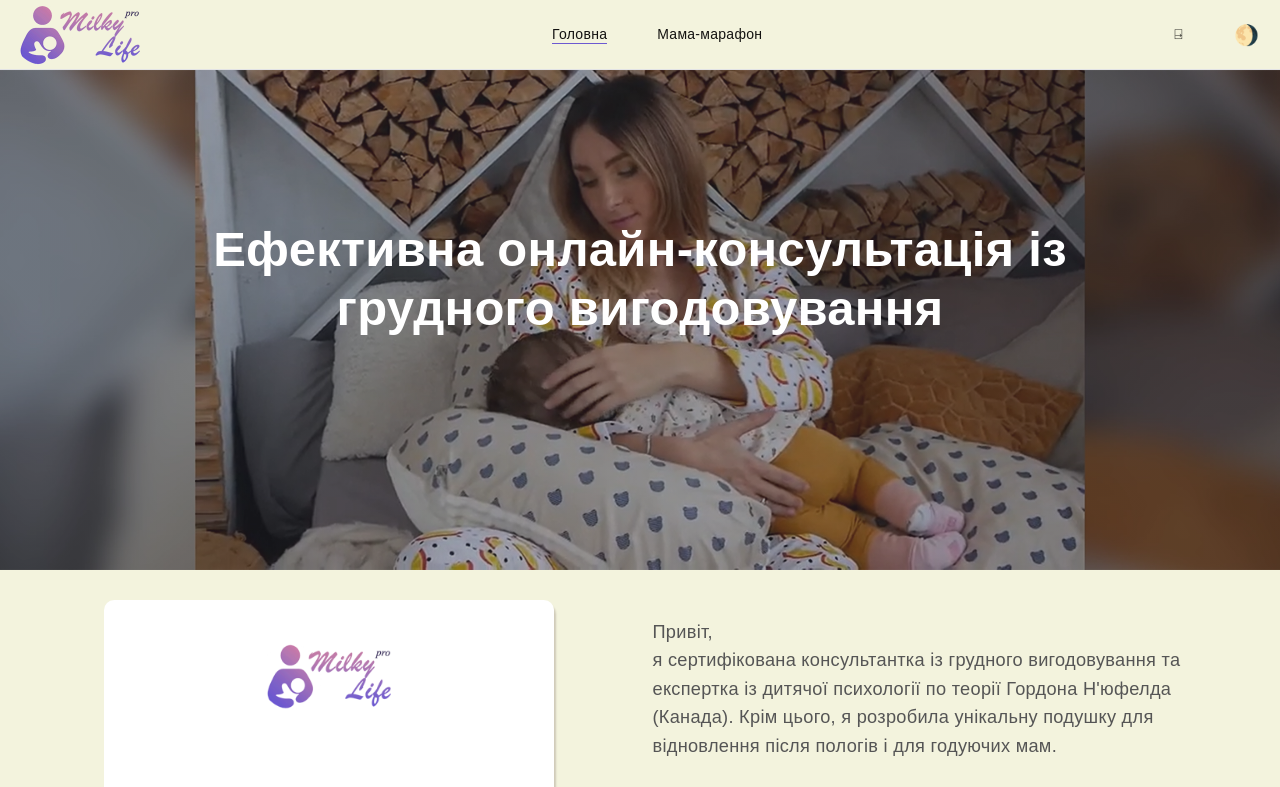
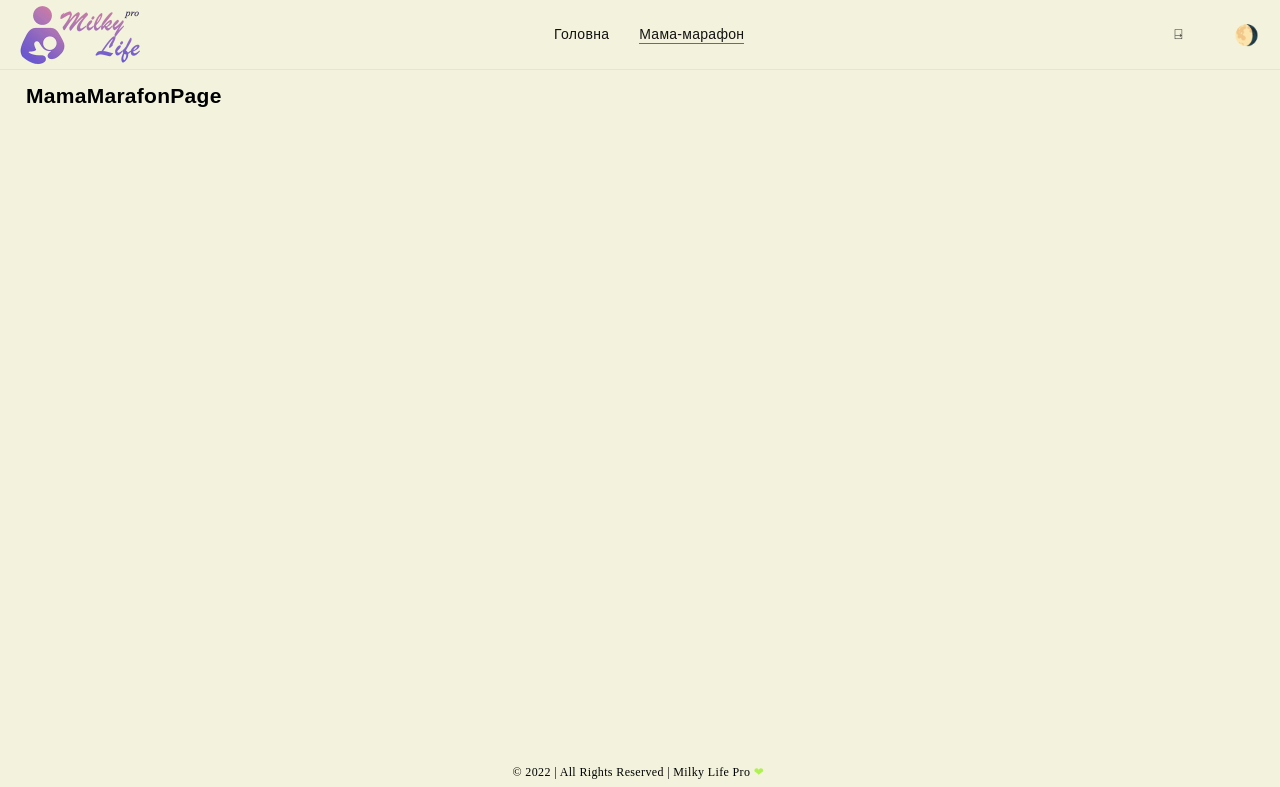
Before and after one commit to AnnaSobchenko/milkylifepro, a React (Create React App) app: page /mama-marafon in a window 1280 px wide. Before the commit this address led to /. Shown: the top 787 px of the page. Built offline with nearby package versions, Linux system fonts and the light colour scheme.

Commit message:
s.mamamarafon page create

```diff
--- a/src/App.js
+++ b/src/App.js
@@ -20,6 +20,7 @@ import RegisterPage from "./pages/RegisterPage/RegisterPage";
 import Footer from "./components/_navigations/Footer/Footer";
 import { getTheme } from "./redux/theme/themeSelector";
 import UsersPage from "./pages/UsersPage/UsersPage";
+import MamaMarafonPage from "./pages/MamaMarafonPage/MamaMarafonPage";
 
 function App() {
   const isAdmin = useSelector(getIsAdmin);
@@ -42,6 +43,7 @@ function App() {
           <Route path="/" element={<AppBar />}>
             <Route index element={<MainPage />} />
             <Route element={<PublicRoute />}>
+              <Route path="/mama-marafon" element={<MamaMarafonPage />} />
               <Route path="login" element={<LoginPage />} />
               <Route path="register" element={<RegisterPage />} />
             </Route>
--- /dev/null
+++ b/src/pages/MamaMarafonPage/MamaMarafonPage.jsx
@@ -0,0 +1,12 @@
+import s from "./MamaMarafonPage.module.scss";
+
+const MamaMarafonPage = () => {
+    return (
+<div className={`container ${s.mamamarafon}`}>
+
+        <h2>MamaMarafonPage</h2>
+</div>
+     );
+}
+
+export default MamaMarafonPage;
--- /dev/null
+++ b/src/pages/MamaMarafonPage/MamaMarafonPage.module.scss
@@ -0,0 +1,8 @@
+.mamamarafon {
+  min-height: calc(100vh - 70px - 56px);
+  margin-top: 70px;
+ h2{
+  padding: 10px;
+ }
+
+}
```
Lines whose indentation alone changed are shown as unchanged.
